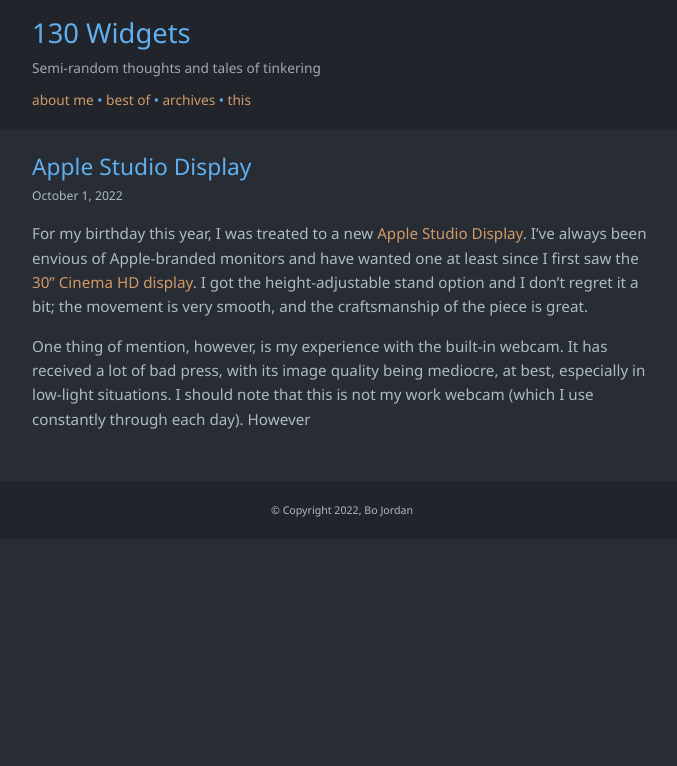
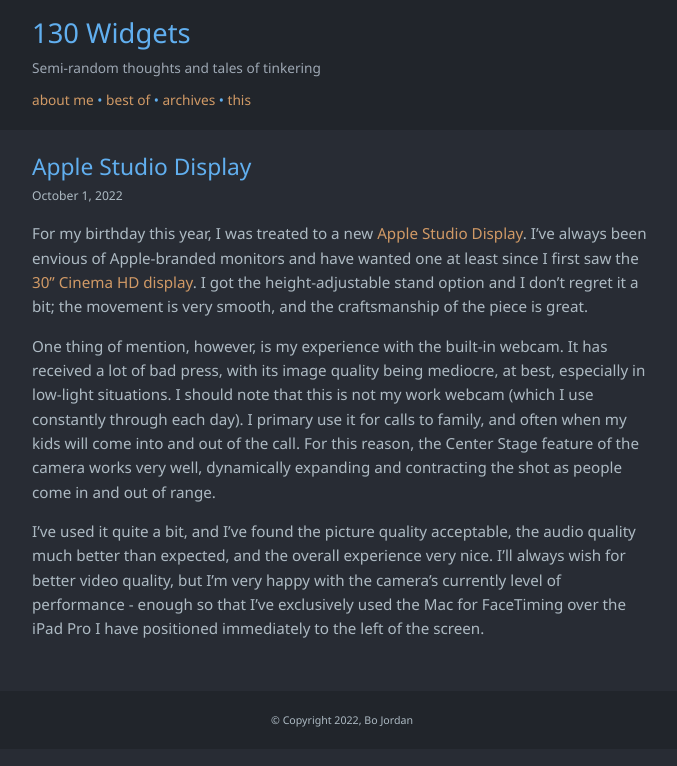
Before and after one commit to bojordan/bojordan.github.io, a Jekyll site: the page built from _posts/2022-10-01-Apple-Studio-Display.md, in a window 1280 px wide. Shown: the top 766 px of the page, without its empty margins (298-975 px from the left). Built offline with Jekyll 4.4.1, drawn with Linux system fonts in a browser that asks for light colours.

Commit message:
Rushed a complete of the Studio Display post

```diff
--- a/_posts/2022-10-01-Apple-Studio-Display.md
+++ b/_posts/2022-10-01-Apple-Studio-Display.md
@@ -5,4 +5,6 @@
 
 For my birthday this year, I was treated to a new [Apple Studio Display](https://www.apple.com/studio-display/). I've always been envious of Apple-branded monitors and have wanted one at least since I first saw the [30" Cinema HD display](https://www.apple.com/newsroom/2004/06/28Apple-Unveils-30-Cinema-HD-Flat-Display/). I got the height-adjustable stand option and I don't regret it a bit; the movement is very smooth, and the craftsmanship of the piece is great.
 
-One thing of mention, however, is my experience with the built-in webcam. It has received a lot of bad press, with its image quality being mediocre, at best, especially in low-light situations. I should note that this is not my work webcam (which I use constantly through each day). However
+One thing of mention, however, is my experience with the built-in webcam. It has received a lot of bad press, with its image quality being mediocre, at best, especially in low-light situations. I should note that this is not my work webcam (which I use constantly through each day). I primary use it for calls to family, and often when my kids will come into and out of the call. For this reason, the Center Stage feature of the camera works very well, dynamically expanding and contracting the shot as people come in and out of range.
+
+I've used it quite a bit, and I've found the picture quality acceptable, the audio quality much better than expected, and the overall experience very nice. I'll always wish for better video quality, but I'm very happy with the camera's currently level of performance - enough so that I've exclusively used the Mac for FaceTiming over the iPad Pro I have positioned immediately to the left of the screen.
```
